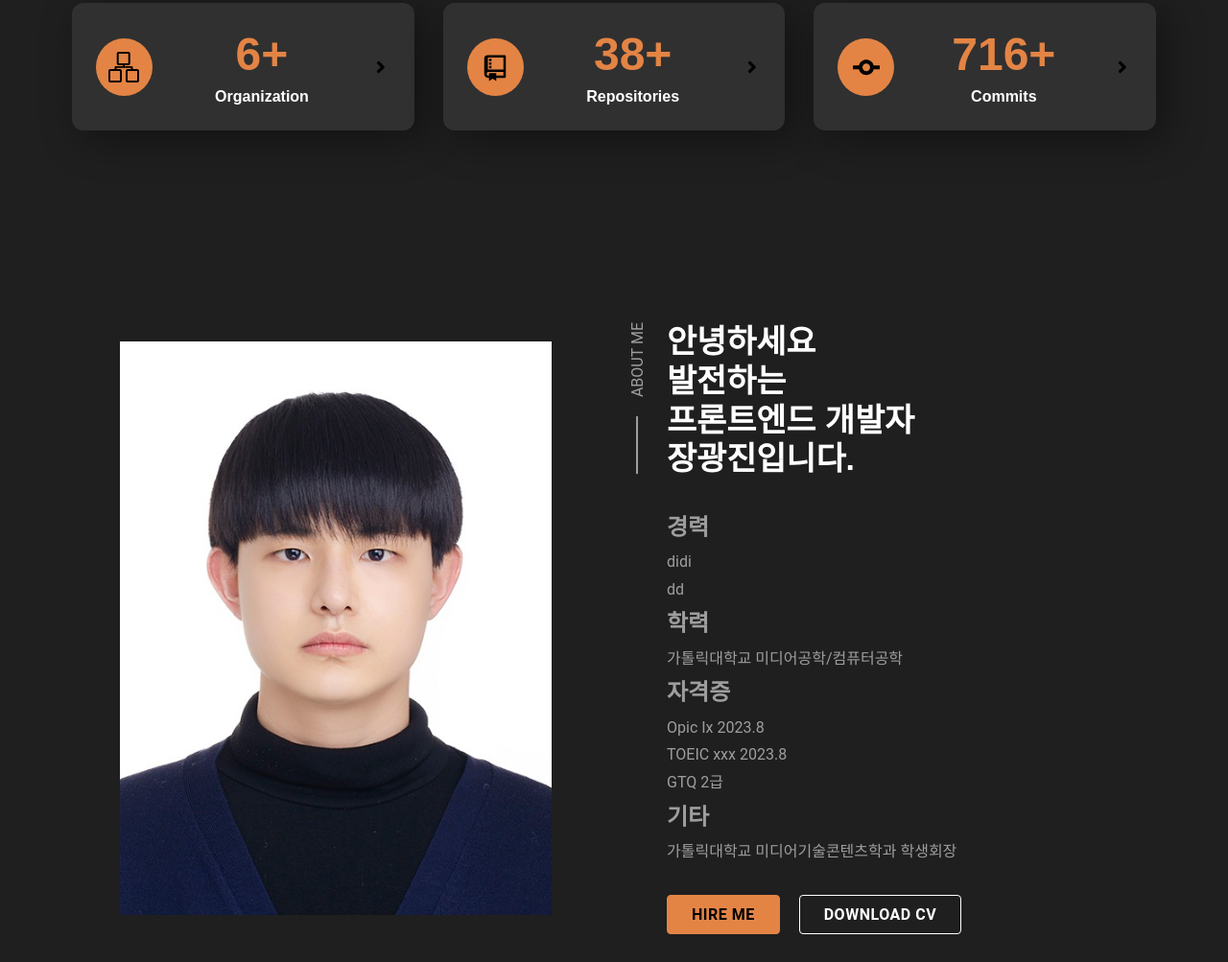
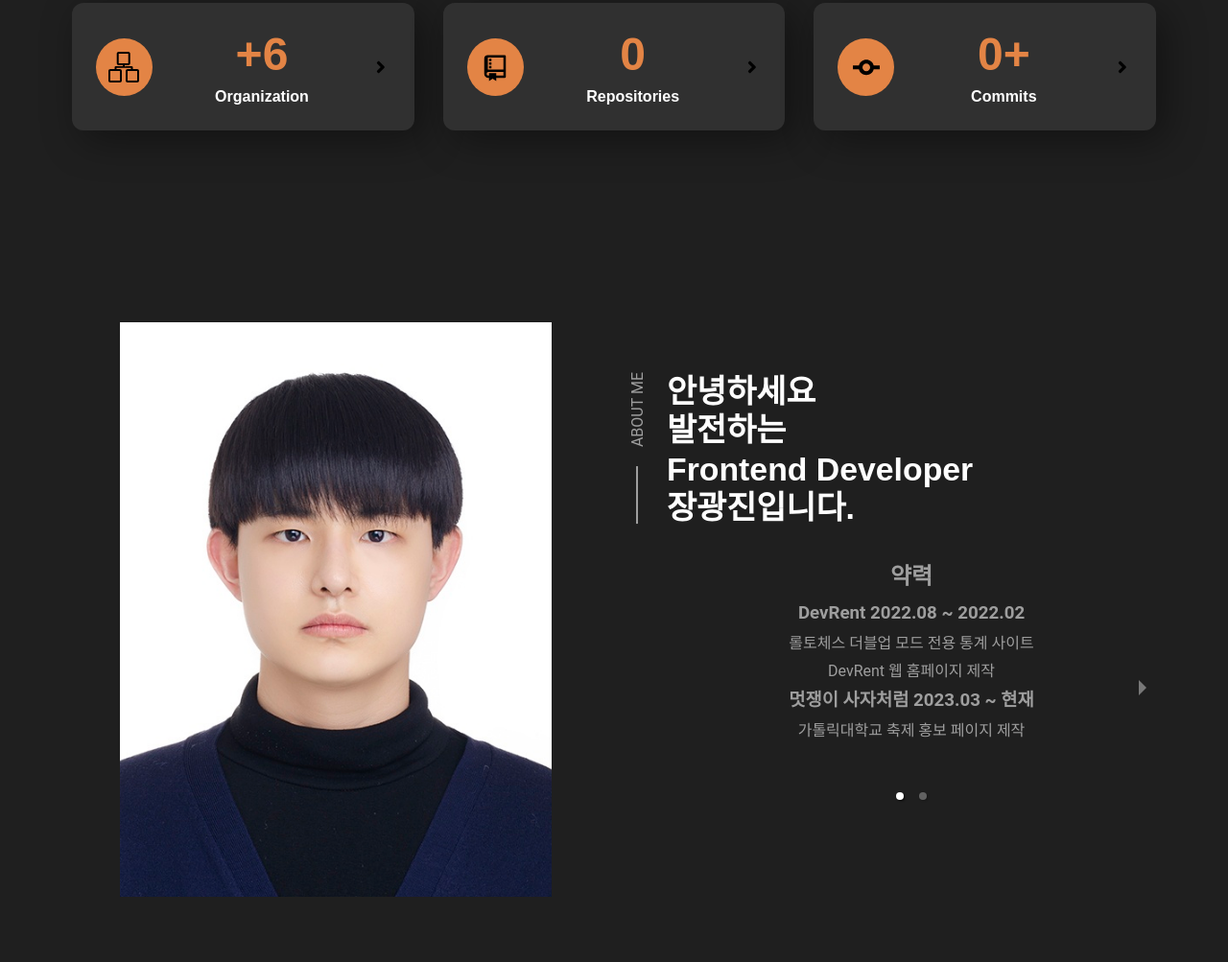
Before and after one commit to wkdrhkdwls/portfolio, a Gatsby site: page / in a window 1280 px wide. Shown: the part 997-2000 px from the top of the page at 96% size. Built offline with nearby package versions, Linux system fonts and the light colour scheme; Gatsby itself is replaced by a stand-in of ours; no server answers.

Commit message:
Feat : Access Token으로 깃정보 받아오기 & carousel

```diff
--- a/gatsby-config.js
+++ b/gatsby-config.js
@@ -7,6 +7,11 @@
 /**
  * @type {import('gatsby').GatsbyConfig}
  */
+
+require("dotenv").config({
+  path: `.env.${process.env.NODE_ENV}`,
+})
+
 module.exports = {
   siteMetadata: {
     title: `Pang's Portfolio`,
--- a/package.json
+++ b/package.json
@@ -5,7 +5,9 @@
   "version": "0.1.0",
   "author": "Kyle Mathews <mathews.kyle@gmail.com>",
   "dependencies": {
+    "axios": "^1.4.0",
     "babel-plugin-styled-components": "^2.1.4",
+    "dotenv": "^16.3.1",
     "gatsby": "^5.11.0",
     "gatsby-plugin-image": "^3.11.0",
     "gatsby-plugin-manifest": "^5.11.0",
@@ -16,6 +18,9 @@
     "react": "^18.2.0",
     "react-dom": "^18.2.0",
     "react-icons": "^4.10.1",
+    "react-responsive-carousel": "^3.2.23",
+    "react-slick": "^0.29.0",
+    "slick-carousel": "^1.8.1",
     "styled-components": "^6.0.3"
   },
   "devDependencies": {
--- a/src/components/About/about.jsx
+++ b/src/components/About/about.jsx
@@ -1,39 +1,63 @@
 import React from "react"
 import "../../styles/style.css"
 import { StaticImage } from "gatsby-plugin-image"
+import { Carousel } from "react-responsive-carousel"
+import "react-responsive-carousel/lib/styles/carousel.min.css"
 
 const About = () => {
+  const settings = {
+    autoPlay: false,
+    interval: 3000,
+    showArrows: true,
+    showIndicators: true,
+    infiniteLoop: false,
+    showStatus: false,
+    showThumbs: false,
+    transitionTime: 500,
+    centerSlidePercentage: true,
+  }
   return (
-    <section class="about" id="about">
-      <figure class="about-banner">
+    <section className="about" id="about">
+      <figure className="about-banner">
         <StaticImage src="../../../contents/images/banner.jpg" alt="banner" />
       </figure>
 
-      <div class="about-content section-content">
-        <p class="section-subtitle">About me</p>
+      <div className="about-content section-content">
+        <p className="section-subtitle">About me</p>
 
-        <h2 class="h3 section-title">
+        <h2 className="h3 section-title">
           안녕하세요
           <br /> 발전하는
-          <br /> 프론트엔드 개발자
+          <br /> Frontend Developer
           <br /> 장광진입니다.
         </h2>
 
-        <p class="section-text">
-          <div class="career">
+        <div className="section-text">
+          <Carousel {...settings}>
+            <div>
+              <div className="career">
+                <h2>약력</h2>
                 <ul>
-              <h2>경력</h2>
-              <li>didi</li>
-              <li>dd</li>
+                  <h3>DevRent 2022.08 ~ 2022.02</h3>
+                  <p>롤토체스 더블업 모드 전용 통계 사이트</p>
+                  <p>DevRent 웹 홈페이지 제작</p>
+                </ul>
+                <ul>
+                  <h3>멋쟁이 사자처럼 2023.03 ~ 현재</h3>
+                  <p>가톨릭대학교 축제 홍보 페이지 제작</p>
+                  {/* <p>해커톤 참여</p> */}
                 </ul>
               </div>
-          <div class="education">
+            </div>
+            <div>
+              <div className="education">
+                <h2>학력</h2>
                 <ul>
-              <h2>학력</h2>
                   <li>가톨릭대학교 미디어공학/컴퓨터공학</li>
                 </ul>
               </div>
-          <div class="certificate">
+
+              <div className="certificate">
                 <div>
                   <h2>자격증</h2>
                   <div>
@@ -43,23 +67,26 @@ const About = () => {
                     <p>TOEIC xxx 2023.8</p>
                   </div>
                   <div>
-                <p> GTQ 2급</p>
+                    <p>GTQ Level 2</p>
                   </div>
                 </div>
               </div>
-          <div class="other">
+
+              <div className="other">
+                <h2>기타</h2>
                 <ul>
-              <h2>기타</h2>
-              <li>가톨릭대학교 미디어기술콘텐츠학과 학생회장</li>
+                  <li>2022. 가톨릭대학교 미디어기술콘텐츠학과 학생회장</li>
                 </ul>
               </div>
-        </p>
+            </div>
+          </Carousel>
+        </div>
 
-        <div class="btn-group">
-          <button class="btn btn-secondary">Hire me</button>
+        {/* <div className="btn-group">
+          <button className="btn btn-secondary">Hire me</button>
 
-          <button class="btn btn-primary">Download cv</button>
-        </div>
+          <button className="btn btn-primary">Download cv</button>
+        </div> */}
       </div>
     </section>
   )
--- a/src/components/Stats/stat.jsx
+++ b/src/components/Stats/stat.jsx
@@ -1,10 +1,11 @@
-import React from "react"
+import React, { useEffect, useState } from "react"
 import "../../styles/style.css"
 import { FaAngleRight } from "react-icons/fa"
 import useStatsDetail from "../../hooks/components/Stats/hook"
 
 const Stats = () => {
   const { data } = useStatsDetail()
+
   return (
     <section class="stats" id="stats">
       <ul class="stats-list">
@@ -13,7 +14,8 @@ const Stats = () => {
             <a href="#" className="stats-card">
               <div className="card-icon">{item.icon}</div>
               <h2 className="h2 card-title">
-                {item.title} <strong>{item.description}</strong>
+                {item.title}
+                <strong>{item.description}</strong>
               </h2>
               <FaAngleRight color="black" size={20} />
             </a>
--- a/src/hooks/components/Stats/hook.js
+++ b/src/hooks/components/Stats/hook.js
@@ -1,22 +1,65 @@
 import { SlOrganization } from "react-icons/sl"
 import { RiGitRepositoryLine } from "react-icons/ri"
 import { DiGitCommit } from "react-icons/di"
-import React from "react"
+import React, { useEffect, useState } from "react"
 
 function useStatsDetail() {
+  const [items, setItems] = useState([])
+  const [users] = useState("wkdrhkdwls")
+
+  const accessToken = process.env.GATSBY_ACCESS_TOKEN
+  console.log("Access Token:", process.env.GATSBY_ACCESS_TOKEN)
+
+  useEffect(() => {
+    const fetchRepos = async () => {
+      try {
+        const res = await fetch(`https://api.github.com/users/${users}/repos`, {
+          headers: {
+            Authorization: `Bearer ${accessToken}`,
+          },
+        })
+
+        if (res.ok) {
+          const repos = await res.json()
+          setItems(repos)
+          console.log(repos)
+
+          // Calculate total commit count
+          let totalCount = 0
+          for (const repo of repos) {
+            const commitsRes = await fetch(
+              repo.commits_url.replace("{/sha}", "")
+            )
+            const commits = await commitsRes.json()
+            totalCount += commits.length
+          }
+          setTotalCommitCount(totalCount)
+        } else {
+          console.error(`Failed to fetch repositories. Status: ${res.status}`)
+        }
+      } catch (error) {
+        console.error("An error occurred while fetching repositories:", error)
+      }
+    }
+
+    fetchRepos()
+  }, [users, accessToken])
+
+  const [totalCommitCount, setTotalCommitCount] = useState(0)
+
   const data = [
     {
-      title: "6+",
+      title: `+6`,
       description: "Organization",
       icon: <SlOrganization color="black" size={32} />,
     },
     {
-      title: "38+",
+      title: `${items.length}`,
       description: "Repositories",
       icon: <RiGitRepositoryLine color="black" size={30} />,
     },
     {
-      title: "716+",
+      title: `${totalCommitCount}+`,
       description: "Commits",
       icon: <DiGitCommit color="black" size={40} />,
     },
```
Also changed, not shown: 1 other file. Lines whose indentation alone changed are shown as unchanged.
